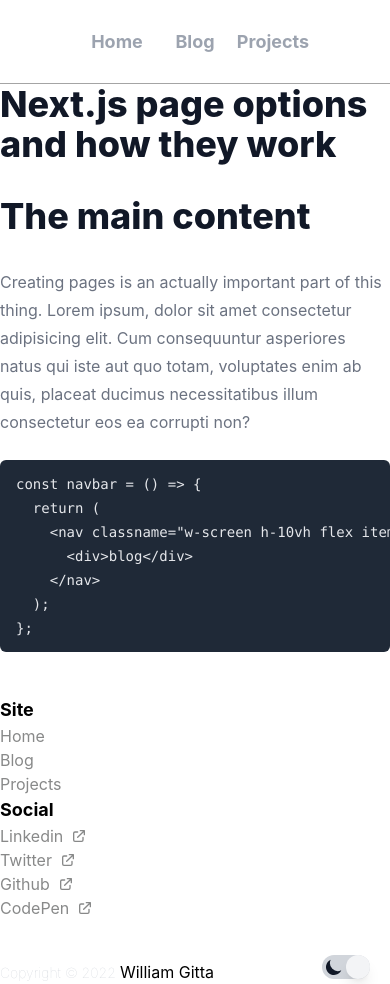
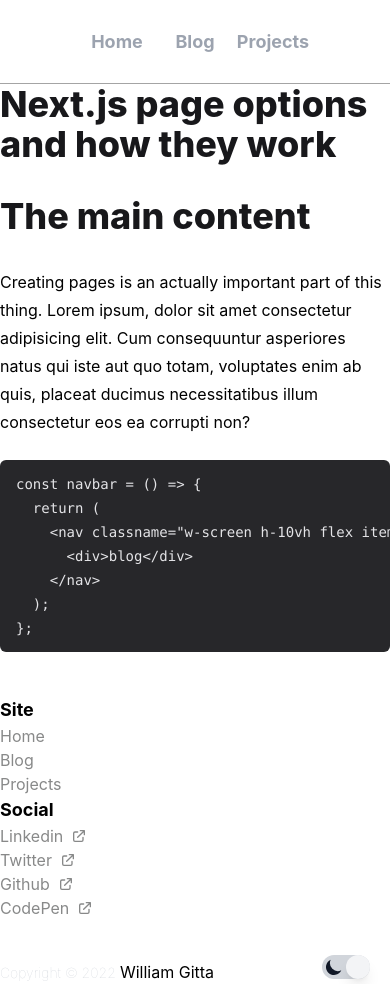
Before and after one commit to KabakaWilliam/wills-blog, a Next.js app: page /post/Next.js-page-options-and-how-they-work in a window 390 px wide. Built offline with nearby package versions, Linux system fonts and the light colour scheme; what markdown-it-highlightjs would draw is missing.

Commit message:
article text now responsive to dark mode changes

```diff
--- a/pages/post/[slug].tsx
+++ b/pages/post/[slug].tsx
@@ -4,6 +4,8 @@ import { ParsedUrlQuery } from "querystring";
 import matter from "gray-matter";
 import highlightjs from "markdown-it-highlightjs";
 import markdownIt from "markdown-it";
+import { useDarkMode } from "usehooks-ts";
+import { useEffect, useState } from "react";
 
 const md = markdownIt().use(highlightjs);
 
@@ -11,9 +13,20 @@ const Slug: NextPage = ({
   frontmatter,
   content,
 }: InferGetStaticPropsType<typeof getStaticProps>) => {
+  const [textHeader, setTextHeader] = useState("black");
+  const { isDarkMode, toggle, enable, disable } = useDarkMode();
+  useEffect(() => {
+    if (isDarkMode) {
+      setTextHeader("white");
+    } else {
+      setTextHeader("black");
+    }
+  }, [isDarkMode]);
   return (
-    <div className="prose  mx-auto text-gray-500">
-      <h1 className="mt-[10vh]">{frontmatter.title}</h1>
+    <div
+      className={`prose  prose-zinc prose-headings:text-${textHeader} text-${textHeader}  mx-auto  `}
+    >
+      <h1 className="mt-[10vh] ">{frontmatter.title}</h1>
       <div dangerouslySetInnerHTML={{ __html: md.render(content) }} />
     </div>
   );
```
